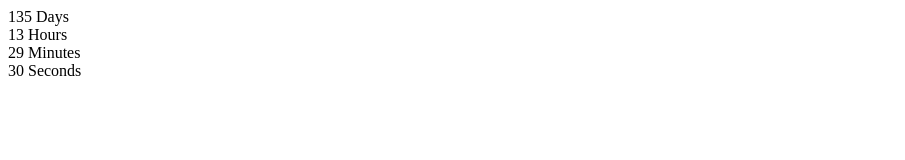
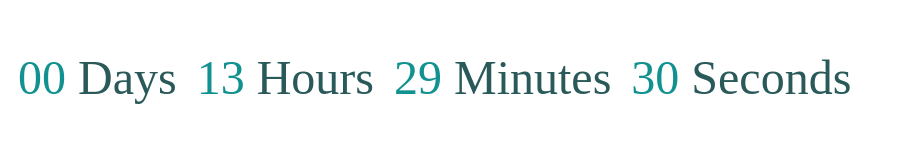
Before and after one commit to Halyna-K/goit-js-hw-11-timer, a plain HTML site: page index.html in a window 1280 px wide. Shown: the whole page, without its empty margins (0-905 px from the left). Drawn offline with Linux system fonts and the light colour scheme.

Commit message:
add styles

```diff
--- a/index.html
+++ b/index.html
@@ -1,10 +1,12 @@
 <!DOCTYPE html>
 <html lang="en">
 <head>
-    <meta charset="UTF-8">
-    <meta http-equiv="X-UA-Compatible" content="IE=edge">
-    <meta name="viewport" content="width=device-width, initial-scale=1.0">
-    <title>Document</title>
+  <meta charset="UTF-8" />
+  <meta name="viewport" content="width=device-width, initial-scale=1.0" />
+  <meta http-equiv="X-UA-Compatible" content="ie=edge" />
+  <title>Homework 11 (Timer)</title>
+  <link rel="stylesheet" href="styles.css" />
+
 </head>
 <body>
     <section>
--- a/index.js
+++ b/index.js
@@ -6,26 +6,21 @@ class CountdownTimer {
       hours: document.querySelector('[data-value="hours"]'),
       mins: document.querySelector('[data-value="mins"]'),
       secs: document.querySelector('[data-value="secs"]'),
-            targetDate: new Date('Dec 31, 2021')
+      targetDate: new Date("Aug 18, 2021"),
+      selector: document.querySelector("#timer-1"),
     };
-
   }
 
-        startTimer() {
+  timerStart() {
     this.intervalId = setInterval(() => {
       this.currentDate = Date.now();
       const delta = this.refs.targetDate - this.currentDate;
-                     //     if (delta <= 0) {
-                     //         clearInterval(this.intervalId);
-                     //    }
       const deltaTime = this.timerComponent(delta);
-                this.timerView(deltaTime)
+      this.timerView(deltaTime);
     }, 1000);
   }
 
-
   timerView({ days, hours, mins, secs }) {
-            //  refs.selector.textContent = `${days}:${hours}:${mins}:${secs}`;
     this.refs.days.textContent = days < 10 ? `0${days}` : days;
     this.refs.hours.textContent = hours < 10 ? `0${hours}` : hours;
     this.refs.mins.textContent = mins < 10 ? `0${mins}` : mins;
@@ -37,13 +32,20 @@ class CountdownTimer {
     const hours = Math.floor((time % (1000 * 60 * 60 * 24)) / (1000 * 60 * 60));
     const mins = Math.floor((time % (1000 * 60 * 60)) / (1000 * 60));
     const secs = Math.floor((time % (1000 * 60)) / 1000);
-            return { days, hours, mins, secs }
+    return { days, hours, mins, secs };
+  }
+
+  timeFinish(delta) {
+    if (delta <= 0) {
+      clearInterval(this.intervalId);
+      refs.selector.textContent = "Finish";
+    }
   }
 }
 
 const timer = new CountdownTimer({
-        //   selector: '#timer-1',
-        //   targetDate: new Date('Dec 31, 2021'),
+  selector: "#timer-1",
+  targetDate: new Date("Dec 31, 2021"),
 });
 
- window.addEventListener("DOMContentLoaded", timer.startTimer());
+window.addEventListener("DOMContentLoaded", timer.timerStart());
--- /dev/null
+++ b/styles.css
@@ -0,0 +1,34 @@
+.timer {
+    display: flex;
+    font-size: 48px;
+    margin-top: 50px;
+  }
+  .field {
+    position: relative;
+    min-width: 60px;
+    margin-left: 10px;
+    margin-right: 10px;
+    padding-bottom: 15px;
+    text-align: center;
+
+  }
+  .field::before {
+    content: attr(data-title);
+    display: block;
+    position: absolute;
+    left: 50%;
+    bottom: 0;
+    transform: translateX(-50%);
+    font-size: 14px;
+  }
+  .field:not(:last-child)::after {
+    content: '';
+    position: absolute;
+    right: -15px;
+  }
+  .value {
+    color:rgb(18, 145, 145)
+  }
+  .label {
+    color: rgb(41, 89, 89)
+  }
```
Lines whose indentation alone changed are shown as unchanged.
